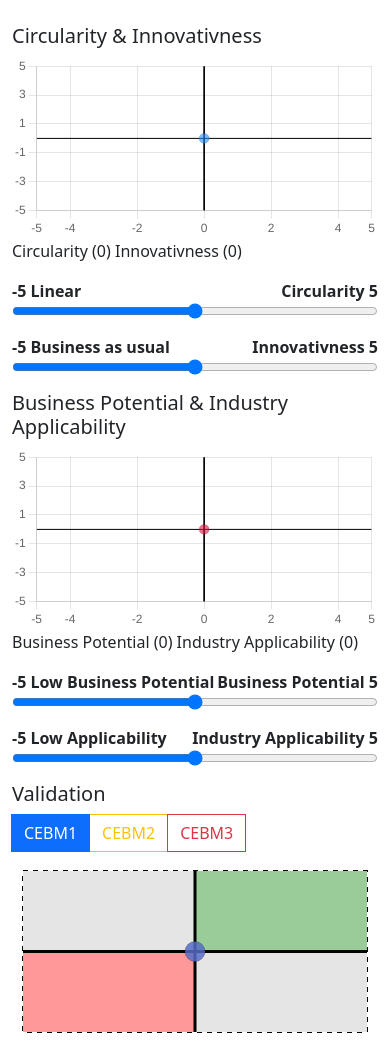
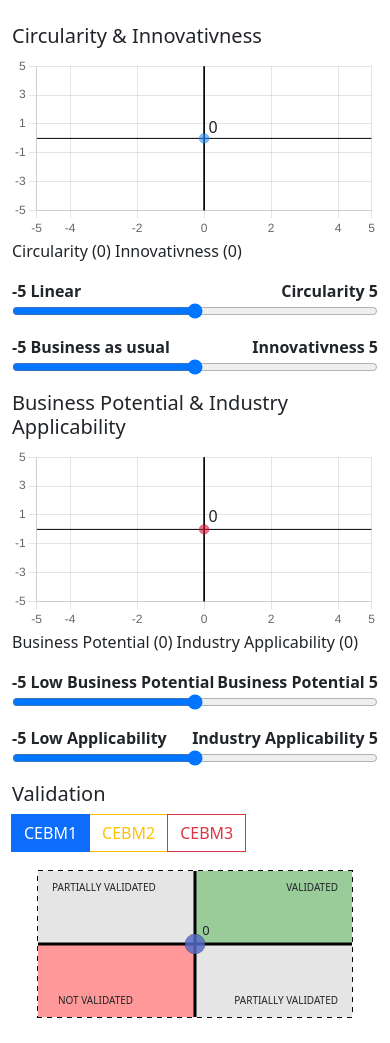
Before and after one commit to european-epc-competence-center/circ4life-oic2-validation-visualisation, a plain HTML site: page index.html in a window 390 px wide. Drawn offline with nearby package versions, Linux system fonts and the light colour scheme.

Commit message:
added text and numbers with plain css and html

```diff
--- a/index.html
+++ b/index.html
@@ -17,6 +17,7 @@
         <div class="row">
             <div class="col-sm">
                 <h5>Circularity & Innovativness</h5>
+                <div class="leftChart-zero">0</div>
                 <canvas id="myChart"></canvas>
                 <p>Circularity (<output id="output1"></output>) Innovativness (<output id="output2"></output>)</p>
                 <form>
@@ -34,6 +35,7 @@
             </div>
             <div class="col-sm">
                 <h5>Business Potential & Industry Applicability</h5>
+                <div class="rightChart-zero">0</div>
                 <canvas id="myChart2"></canvas>
                 <p>Business Potential (<output id="output3"></output>) Industry Applicability (<output id="output4"></output>)</p>
                 <form>
@@ -61,7 +63,14 @@
             <input type="radio" class="btn-check" name="btnradio" id="btnradio3" autocomplete="off" onclick="cebm3ChangeColor()">
             <label class="btn btn-outline-danger" for="btnradio3">CEBM3</label>
         </div>
-        <canvas id="myChart3"></canvas>
+        <div class="col-sm">
+            <div class="bottom-left">NOT VALIDATED</div>
+            <div class="top-left">PARTIALLY VALIDATED</div>
+            <div class="top-right">VALIDATED</div>
+            <div class="bottom-right">PARTIALLY VALIDATED</div>
+            <div class="centered">0</div>
+            <canvas id="myChart3"></canvas>
+        </div>
     </div>
 </body>
 </html>
--- a/styles.css
+++ b/styles.css
@@ -5,3 +5,102 @@
 * {
     border-radius: 0 !important;
   }
+
+  .top-left {
+    position: absolute;
+    top: 20px;
+    left: 40px;
+  }
+
+  .top-right {
+    position: absolute;
+    top: 20px;
+    right: 40px;
+  }
+
+  .bottom-left {
+    position: absolute;
+    bottom: 20px;
+    left: 46px;
+  }
+
+  .bottom-right {
+    position: absolute;
+    bottom: 20px;
+    right: 40px;
+  }
+
+  .centered {
+    position: absolute;
+    top: 48%;
+    left: 51%;
+    transform: translate(-50%, -50%);
+  }
+
+  .leftChart-zero {
+    position: absolute;
+    top: 33%;
+    right: 45%;
+    transform: translate(-50%, -50%);
+  }
+
+  .rightChart-zero {
+    position: absolute;
+    top: 33%;
+    right: 45%;
+    transform: translate(-50%, -50%);
+  }
+
+  @media only screen and (max-width: 768px) {
+
+    .bottom-right {
+        position: absolute;
+        bottom: 20px;
+        right: 40px;
+        font-size: 10px;
+      }
+
+      .top-left {
+        position: absolute;
+        top: 20px;
+        left: 40px;
+        font-size: 10px;
+      }
+
+      .top-right {
+        position: absolute;
+        top: 20px;
+        right: 40px;
+        font-size: 10px;
+      }
+
+      .bottom-left {
+        position: absolute;
+        bottom: 20px;
+        left: 46px;
+        font-size: 10px;
+      }
+
+      .centered {
+        position: absolute;
+        top: 42%;
+        left: 53%;
+        transform: translate(-50%, -50%);
+        font-size: 13px;
+      }
+
+      .leftChart-zero {
+        position: absolute;
+        top: 28%;
+        right: 43%;
+        transform: translate(-50%, -50%);
+      }
+
+      .rightChart-zero {
+        position: absolute;
+        top: 32%;
+        right: 43%;
+        transform: translate(-50%, -50%);
+      }
+
+  }
```
